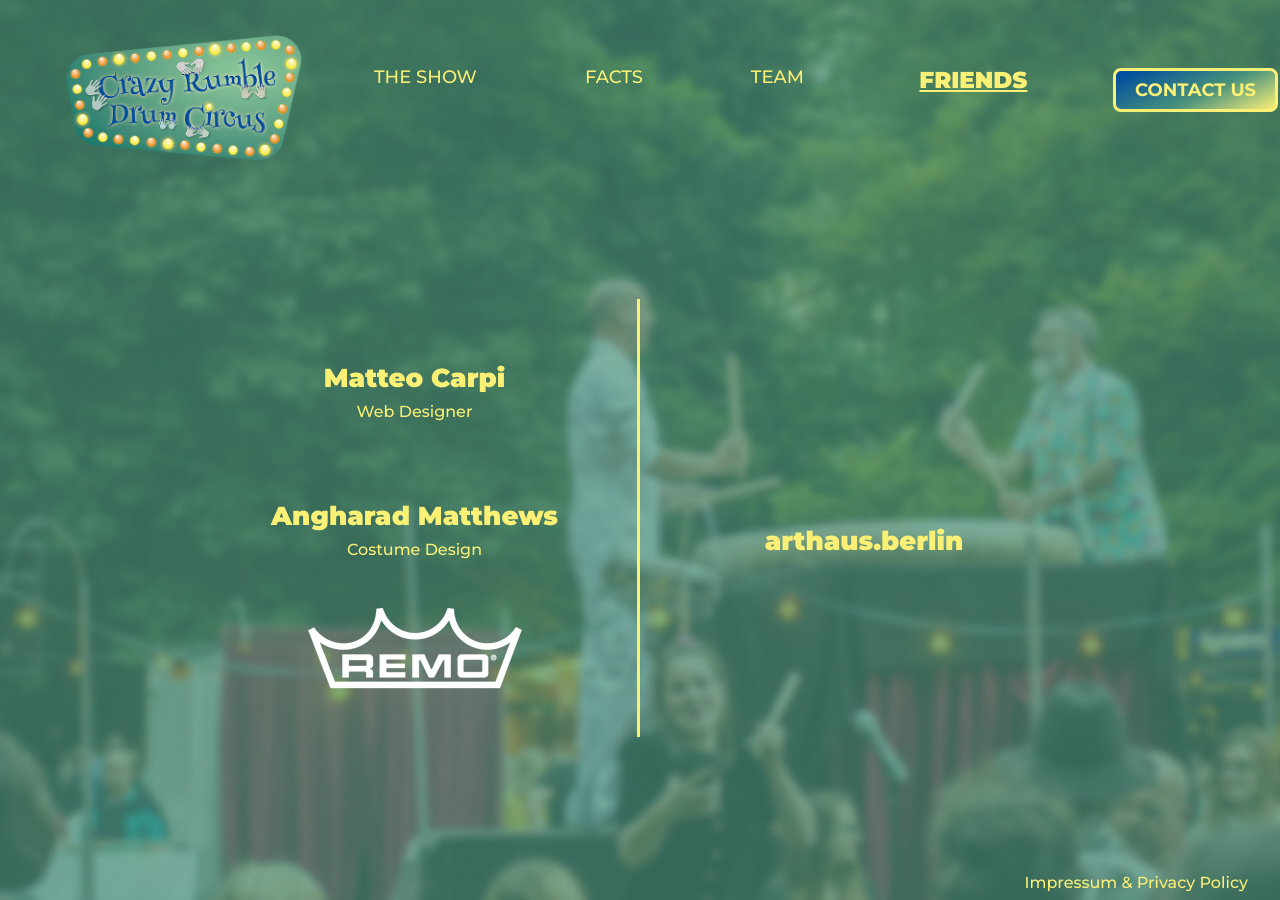
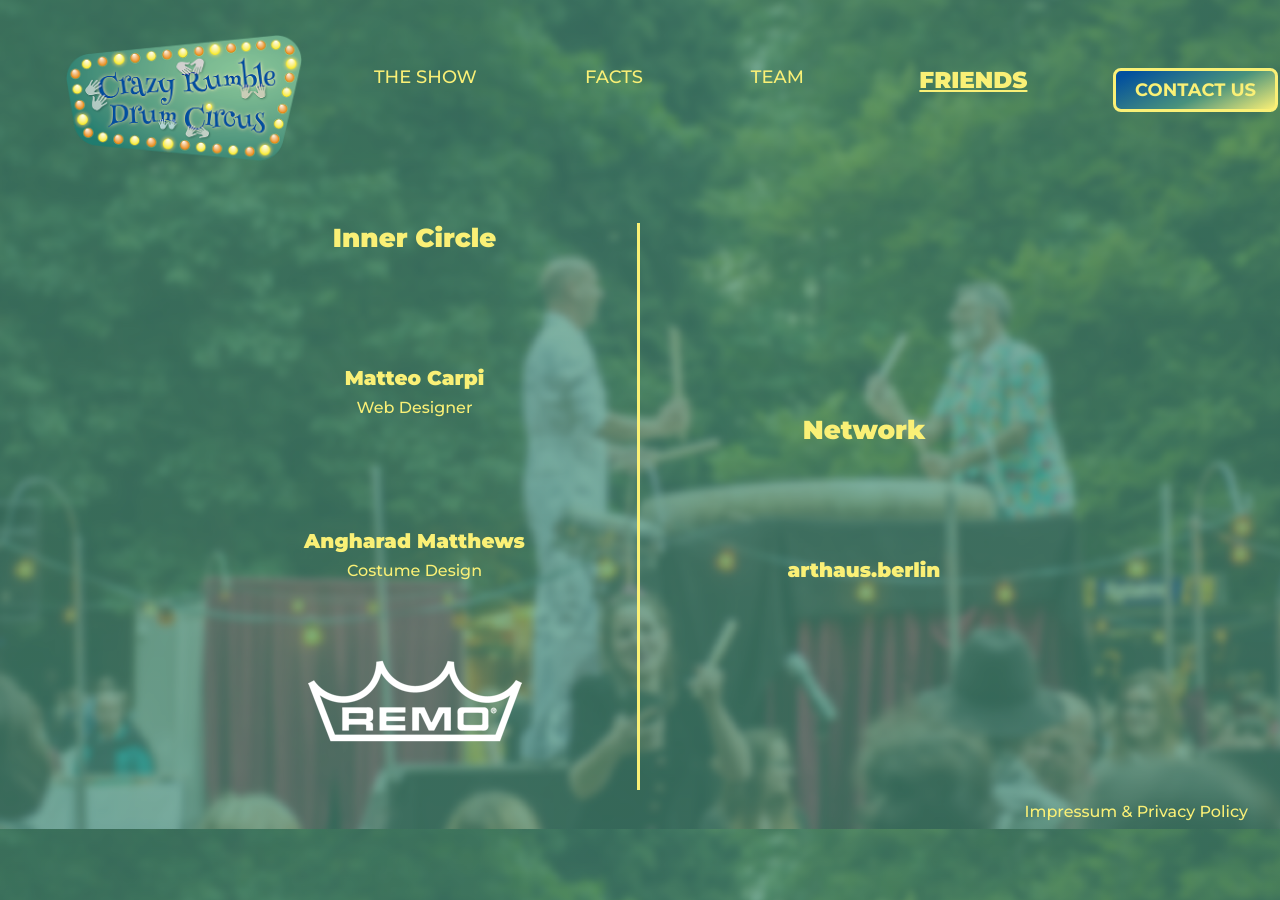
Before and after one commit to matteocarpi/crdc, a Jekyll site: the page built from friends.md, in a window 1280 px wide. Built offline with Jekyll 4.4.1, drawn with Linux system fonts in a browser that asks for light colours; nearby versions of some CDN libraries; comment, search, counter and statistics services are not loaded.

Commit message:
friends for iphone and page height

```diff
--- a/_layouts/friends.html
+++ b/_layouts/friends.html
@@ -3,20 +3,22 @@ layout: default
 ---
 <div class="friends-wrap">
   <div class="inner_circle">
+    <h1>Inner Circle</h1>
       {% for inner_circle in page.inner_circle %}
     <div class="friend">
-      <img src="{{ inner_circle.logo }}" alt="">
-      <h1>{{ inner_circle.person-name }}</h1>
+      <img src="{{ inner_circle.logo }}" alt=""/>
+      <h2>{{ inner_circle.person-name }}</h2>
       <p>{{ inner_circle.person-role}}</p>
     </div>
     {%endfor%}
   </div>
 
   <div class="network">
+    <h1>Network</h1>
     {% for network in page.network %}
     <div class="network-person">
-      <img src="{{ network.logo }}" alt="">
-      <h1>{{ network.person-name }}</h1>
+      <img src="{{ network.logo }}" alt=""/>
+      <h2>{{ network.person-name }}</h2>
       <p>{{ network.person-role}}</p>
     </div>
     {%endfor%}
--- a/_sass/friends.scss
+++ b/_sass/friends.scss
@@ -8,12 +8,17 @@
   align-items: center;
   text-align: center;
 }
-.friend, .network {
+.friend, .network-person {
+  margin-top: 3rem;
   img {
     margin: 2rem;
   }
 }
 .inner_circle {
+  margin-top: 3rem;
   width: 100%;
   border-right: solid;
 }
+.network {
+  margin-top: 3rem;
+}
--- a/_sass/universal.scss
+++ b/_sass/universal.scss
@@ -20,8 +20,6 @@ body {
   min-height: 829px;
   background-size: cover;
   background-repeat: no-repeat;
-  height: 100vh;
-  width: 100vw;
   margin: 0;
   object-fit: scale-down;
   display: flex;
@@ -92,12 +90,14 @@ body.default-background {
  white-space: nowrap;
 }
 .footer {
-    text-align: right;
-    align-self: right;
-    margin-right: 2rem;
-    padding-bottom: 0.5rem;
+  display: block;
+  text-align: right;
+  align-self: right;
+  margin-right: 2rem;
+  padding-bottom: 0.5rem;
 }
 a.footer:hover {
+
   color: $yellow !important;
 }
 .logo-small {
```
